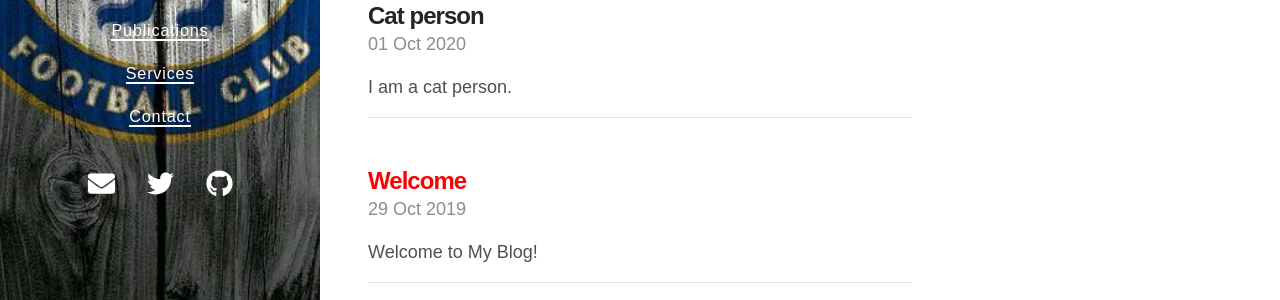
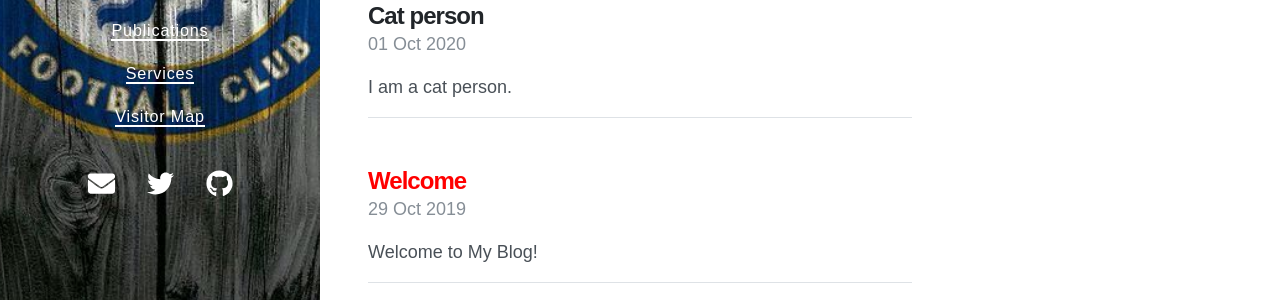
Before and after one commit to elichan5168/eli5168.github.io, a Jekyll site: the page built from index.html, in a window 1280 px wide and 1054 px high. Shown: the part 616-916 px from the top of the window. Built offline with Jekyll 4.4.1, drawn with Linux system fonts in a browser that asks for light colours; nearby versions of some CDN libraries; the list of posts is cut into pages by our own code.

Commit message:
Add files via upload

```diff
--- a/_data/navigation.yml
+++ b/_data/navigation.yml
@@ -8,5 +8,5 @@
   url: /md/Publications/
 - title: Services
   url: /md/Services/
-- title: Contact
-  url: /md/Contact/
+- title: Visitor Map
+  url: /md/Visitor Map/
```
